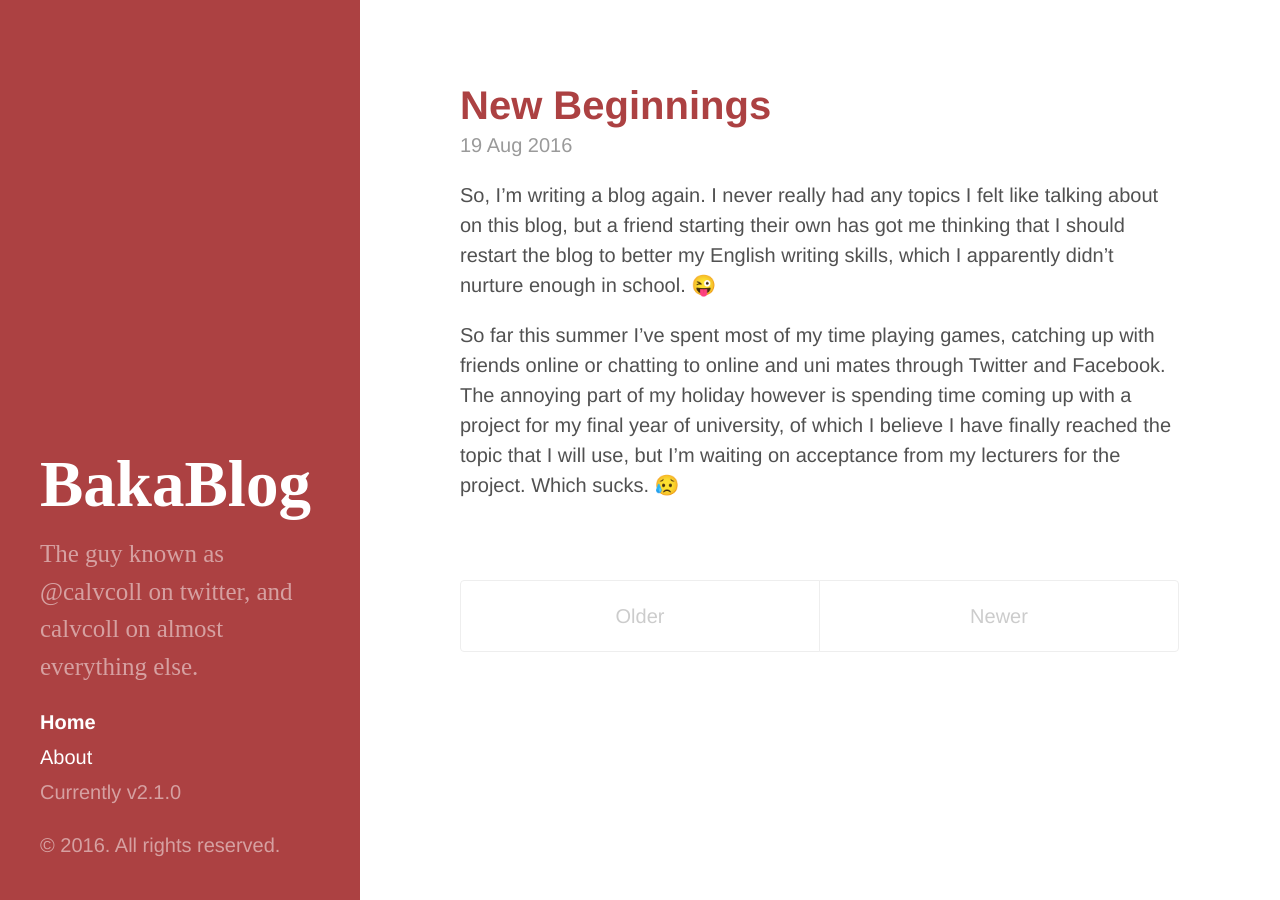
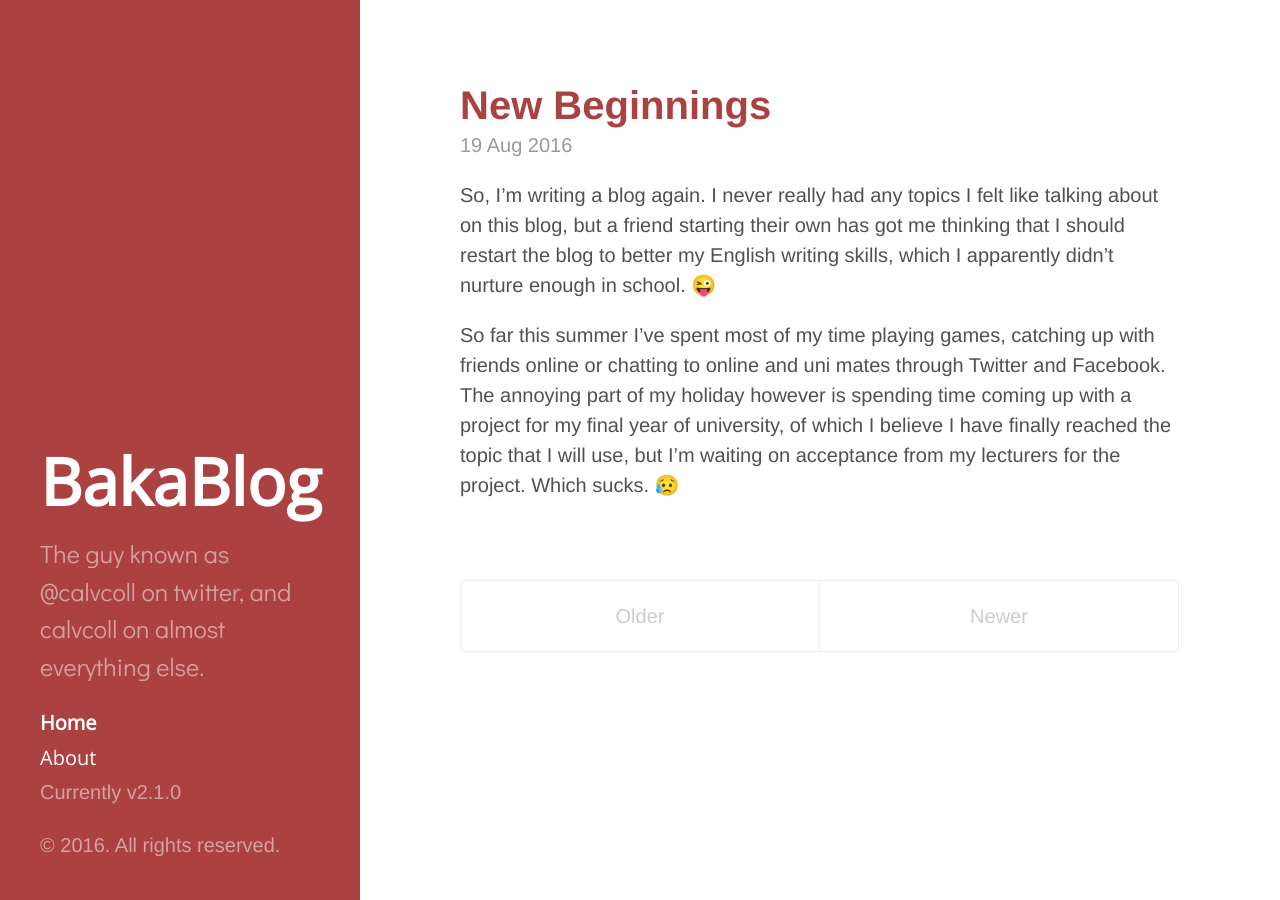
Before and after one commit to calvcoll/blog, a Jekyll site: the page built from index.html, in a window 1280 px wide. Built offline with Jekyll 4.4.1, drawn with Linux system fonts in a browser that asks for light colours; the list of posts is cut into pages by our own code.

Commit message:
Nicer font changes

```diff
--- a/public/css/font_changes.css
+++ b/public/css/font_changes.css
@@ -1,3 +1,9 @@
+@import 'https://fonts.googleapis.com/css?family=Didact+Gothic|Open+Sans';
+
+.sidebar a {
+  font-family: 'Open Sans', sans-serif;
+}
+
 .lead {
-  font-family: Futura;
+  font-family: 'Didact Gothic', 'Open Sans', sans-serif;
 }
```
